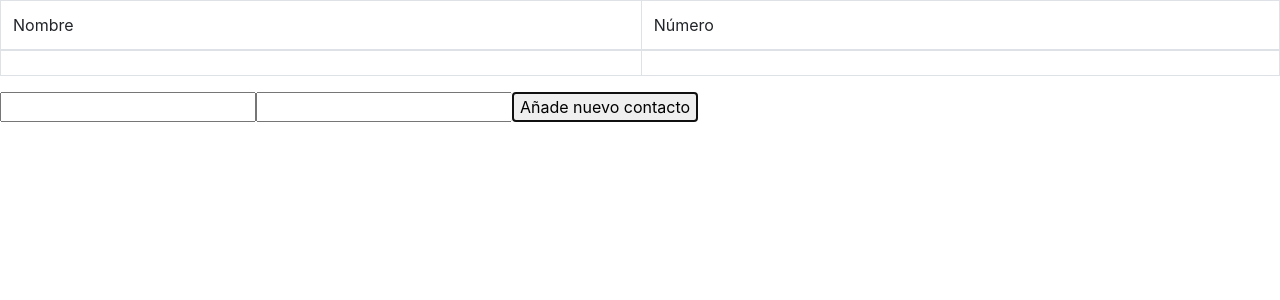
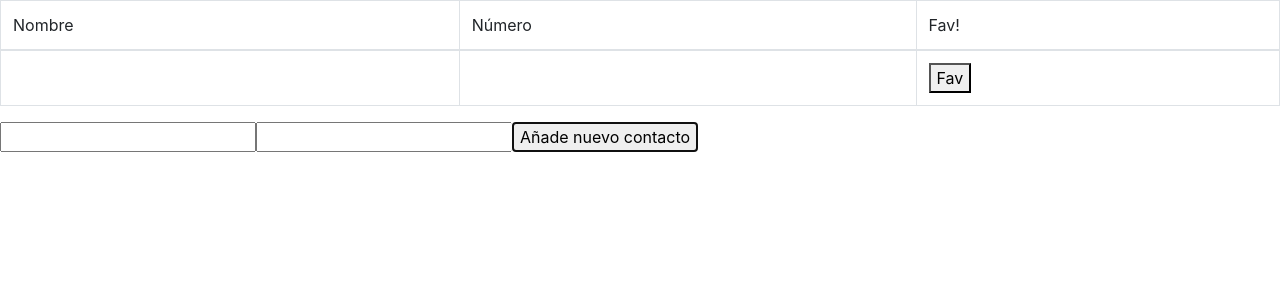
Before and after one commit to asierba/react_hooks_kata, a React app: page / in a window 1280 px wide. Both pictures are taken after a click on the button "Añade nuevo contacto". Shown: the top 300 px of the page. Built offline with nearby package versions, Linux system fonts and the light colour scheme.

Commit message:
Set contact as favorite (incomplete)
Signed-off-by: Jonathan Fernandez <jonathan.f@thoughtworks.com>

```diff
--- a/models/Contact.ts
+++ b/models/Contact.ts
@@ -2,9 +2,11 @@
 export class Contact{
     phone: string;
     name: string;
+    isFavorite: boolean;
 
     constructor(phone: string, name: string){
         this.phone = phone;
         this.name = name;
+        this.isFavorite = false;
     }
 }
--- a/src/components/ContactList.tsx
+++ b/src/components/ContactList.tsx
@@ -7,6 +7,12 @@ function addToList(contacts: Contact[], inputPhone: string, inputName: string) {
     const allContacts = contacts.concat(new Contact(inputPhone, inputName));
     localStorage.setItem('contacts', JSON.stringify(allContacts));
     return allContacts;
+}
+
+function setAsFav(contacts: Contact[], contact: Contact){
+    console.log('fav');
+    contact.isFavorite = true;
+    //TODO:Modify the list and save
 }
 
 export const ContactList = () => {
@@ -28,6 +34,7 @@ export const ContactList = () => {
                 <tr>
                     <td>Nombre</td>
                     <td>Número</td>
+                    <td>Fav!</td>
                 </tr>
                 </thead>
                 <tbody>
@@ -36,6 +43,7 @@ export const ContactList = () => {
                         <tr className="contact" key={contact.name}>
                             <td data-id="name">{contact.name}</td>
                             <td data-id="phone">{contact.phone}</td>
+                            <td><button onClick={() => setAsFav(contacts,contact)}>Fav</button></td>
                         </tr>
                     )
                 })}
```
Also changed, not shown: 1 other file (tests, documents, lock files or other folders).
